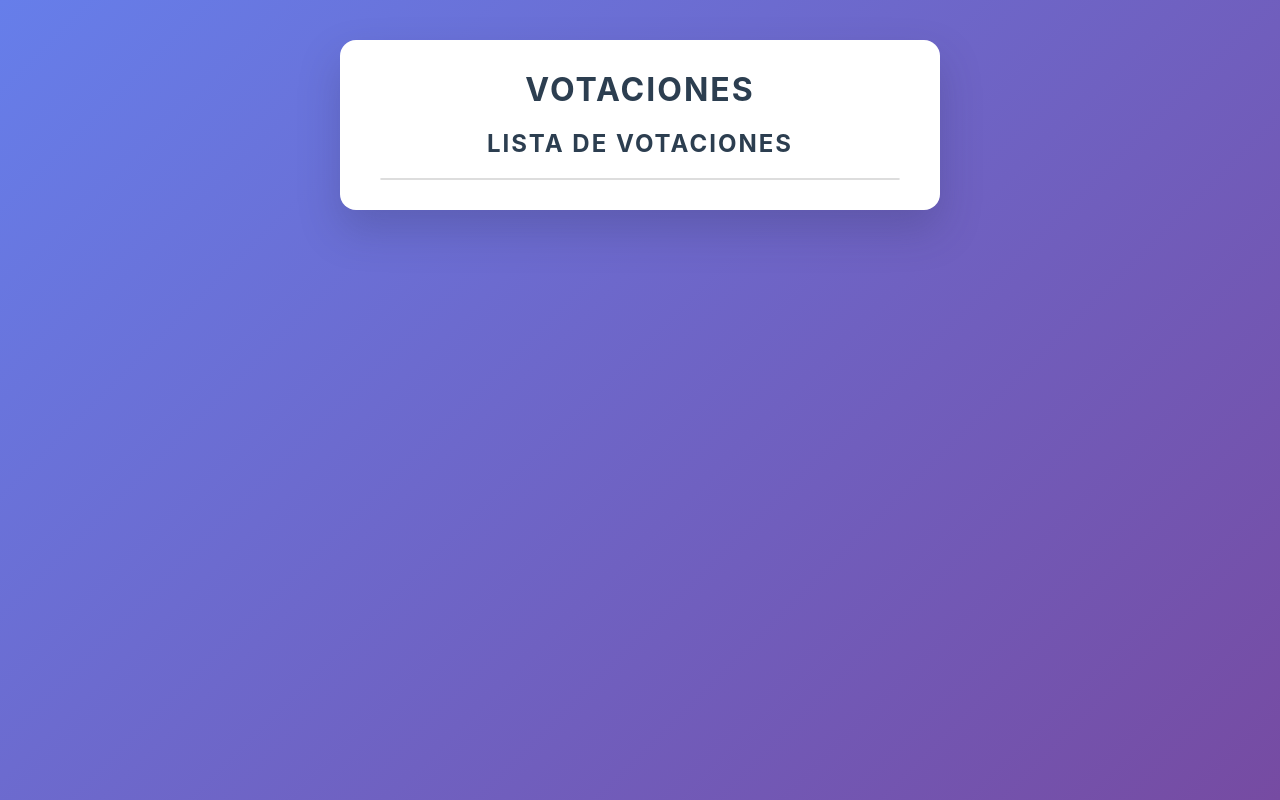
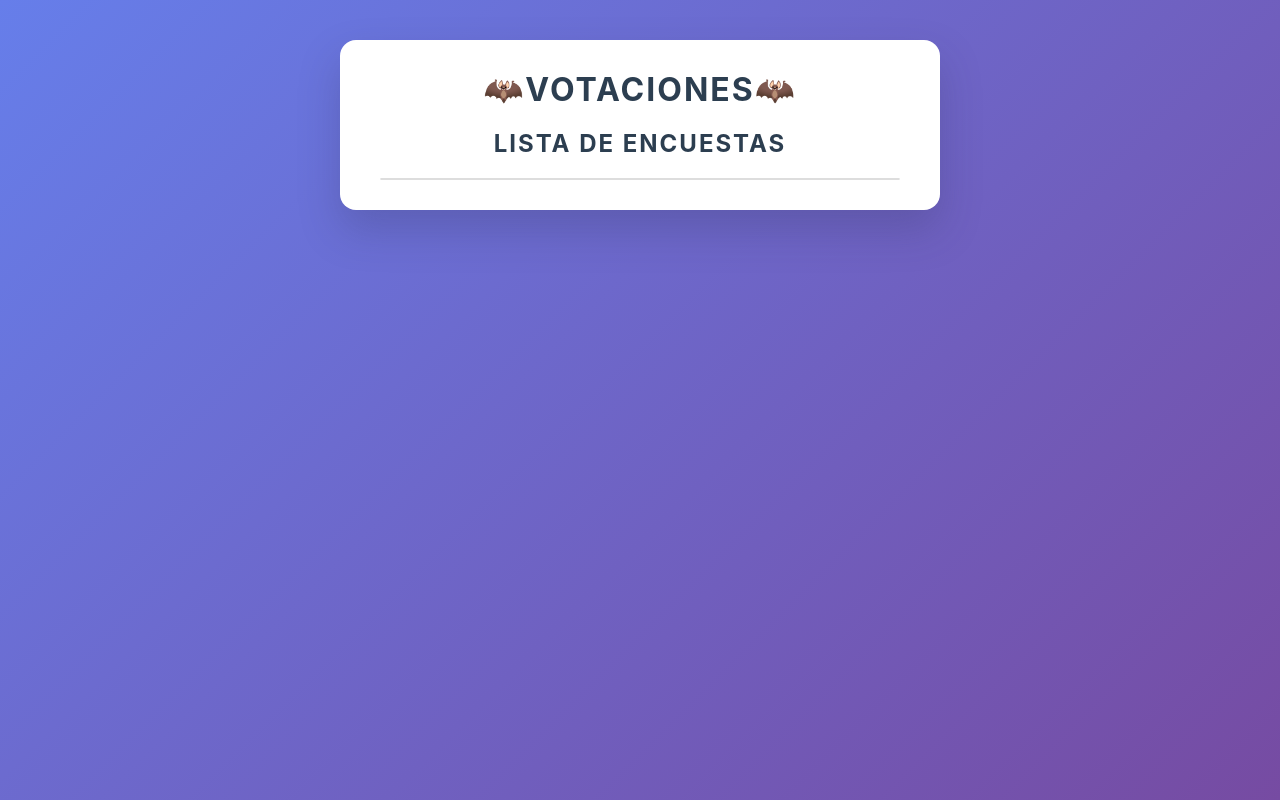
Before and after one commit to Tomas-crypto14/Proyecto-Backend-Tomas-Ruben-Joaquim, a plain HTML site: page Cliente/index.html in a window 1280 px wide. Drawn offline with nearby package versions, Linux system fonts and the light colour scheme; no server answers.

```diff
--- a/Cliente/index.html
+++ b/Cliente/index.html
@@ -9,10 +9,10 @@
     </head>
     <body>
         <div class="container">
-            <h1>Votaciones</h1>
+            <h1>🦇Votaciones🦇</h1>
 
             <section id="votings-list">
-                <h2>Lista de votaciones</h2>
+                <h2>Lista de encuestas</h2>
                 <ul id="votings"></ul>
             </section>
 
@@ -20,7 +20,7 @@
                 <h2>Detalle de votación</h2>
                 <div id="voting-info"></div>
                 <canvas id="votesChart" width="400" height="200"></canvas>
-                <!-- Agregado -->
+
                 <form id="vote-form">
                     <label for="option">Selecciona opción:</label>
                     <select id="option" name="option"></select>
```
